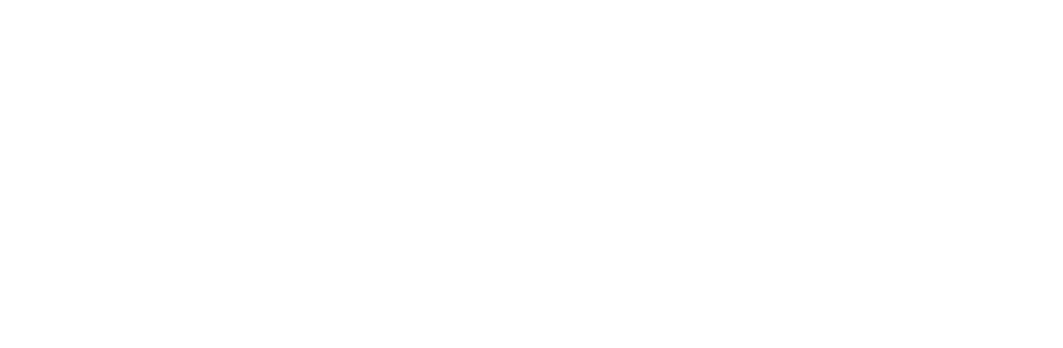
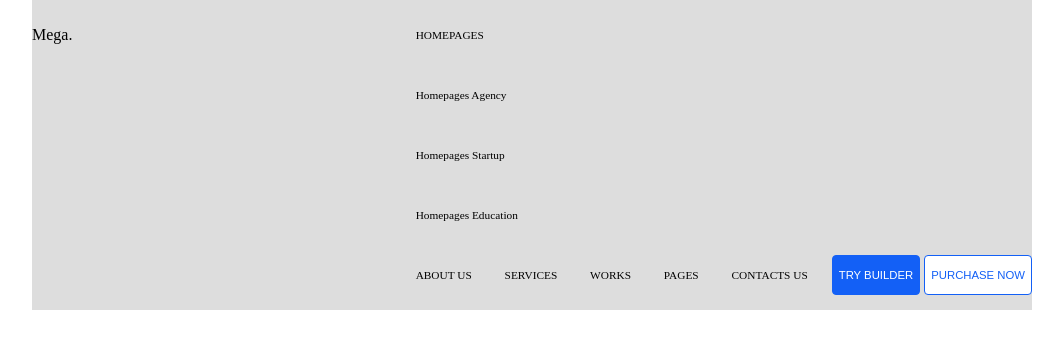
Before and after one commit to tarrymary/html, a plain HTML site: page index.html in a window 1280 px wide. Shown: the whole page, without its empty margins (108-1171 px from the left). Drawn offline with Linux system fonts and the light colour scheme.

Commit message:
header begin

```diff
--- a/index.html
+++ b/index.html
@@ -7,5 +7,27 @@
 	<link rel="stylesheet" type="text/css" href="styles.css">
 </head>
 <body>
+	<nav>
+		<div class="conteiner clearfix">
+		<a class="logo">Mega.</a>
+			<div class="navbar-right">
+				<ul class="main-menu">
+					<li class="item"><a href="#homepages"> homepages </a></li>
+						<ul class="submenu">
+							<li class="subitem"><a href="#homepages1">homepages agency</a></li>
+							<li class="subitem"><a href="#homepages2">homepages startup</a></li>
+							<li class="subitem"><a href="#homepages3">homepages education</a></li>
+						</ul>
+					<li class="item"><a href="#aboutus">about us</a></li>
+					<li class="item"><a href="#services">services</a></li>
+					<li class="item"><a href="#works">works<a></li>
+					<li class="item"><a href="#pages">pages</a></li>
+					<li class="item"><a href="#content">contacts us</a></li>
+				</ul>
+				<button class="button button--blue">try builder</button>
+				<button class="button">purchase now</button>
+			</div>
+		</div>
+	</nav>
 </body>
 </html>
--- a/styles.css
+++ b/styles.css
@@ -0,0 +1,97 @@
+.clearfix::after {
+	content:"";
+	display: table;
+	height: 0;
+	width:100%;
+	clear: both;
+}
+
+.conteiner {
+	width: 1000px;
+	background: #ddd;
+	margin: auto;
+
+}
+
+.main-menu .item {
+	display: inline-block;
+	text-transform: uppercase;
+	margin-right: 10px;
+	box-sizing: border-box;
+	height: 70px;
+	position: relative;
+	padding: 0 10px;
+}
+
+.main-menu a {
+	text-decoration: none;
+	color: black;
+}
+
+.main-menu .item:hover {
+	border-bottom: 1px solid rgb(19, 96, 246);
+}
+
+
+.main-menu {
+	font-size: 8.5pt;
+	display:inline-block;
+}
+
+.main-menu>li {
+	position: relative;
+}
+
+/*.main-menu .submenu {
+	position:absolute;
+	border: 1px solid black;
+	width: 150px;
+	display: none;
+	z-index: 1000;
+}
+
+.main-menu > li:hover .submenu {
+	display: block;
+}*/
+
+.main-menu .subitem {
+	display: block;
+	padding-left: 10px;
+	text-transform: capitalize;
+	margin: -10px 0;
+}
+
+
+.logo {
+	display: inline-block;
+	line-height: 70px;
+}
+
+.button {
+	border: 1px solid rgb(19, 96, 246);
+	border-radius: 4px;
+	background: #fff;
+	color: rgb(19, 96, 246);
+	height: 40px;
+	text-transform: uppercase;
+	font-size: 8.5pt;
+	display: inline-block;
+}
+
+.button:hover {
+	background-color:#F5F5F5;
+}
+
+.button--blue {
+	color: #fff;
+	background-color: rgb(19, 96, 246);
+}
+
+.button--blue:hover {
+	background-color:#000080;
+}
+
+.navbar-right {
+	float:right;
+	line-height: 70px;
+}
```
Also changed, not shown: layout.png (added).
